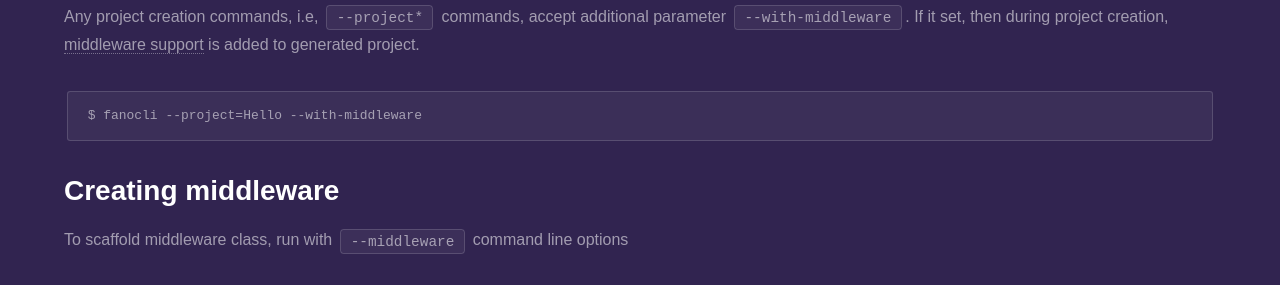
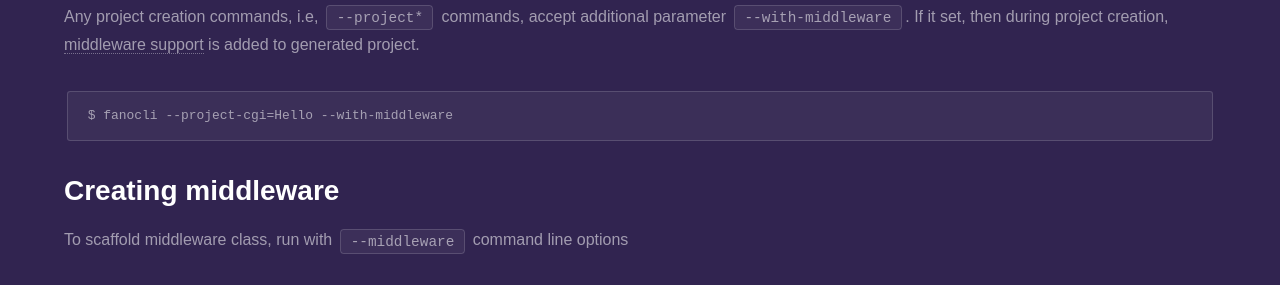
Before and after one commit to fanoframework/fanoframework.github.io, a Jekyll site: the page built from scaffolding-with-fano-cli/index.md, in a window 1280 px wide and 900 px high, scrolled down 3834 px. Shown: the part 152-437 px from the top of the window. Built offline with Jekyll 4.4.1, drawn with Linux system fonts in a browser that asks for light colours; our own code applies the rules of GitHub Pages for plain Markdown files.

Commit message:
improve middleware support documentation

````diff
--- a/scaffolding-with-fano-cli/index.md
+++ b/scaffolding-with-fano-cli/index.md
@@ -155,12 +155,12 @@ $ fanocli --model=Hello
 $ fanocli --view=Hello
 ```
 
-## Add middleware support
+## <a name="add-middleware-support"></a>Add middleware support
 
 Any project creation commands, i.e, `--project*` commands, accept additional parameter `--with-middleware`. If it set, then during project creation, [middleware support](/middlewares) is added to generated project.
 
 ```
-$ fanocli --project=Hello --with-middleware
+$ fanocli --project-cgi=Hello --with-middleware
 ```
 
 ## <a name="creating-middleware"></a>Creating middleware
````
Also changed, not shown: middlewares/index.md (+4 -0 lines).
